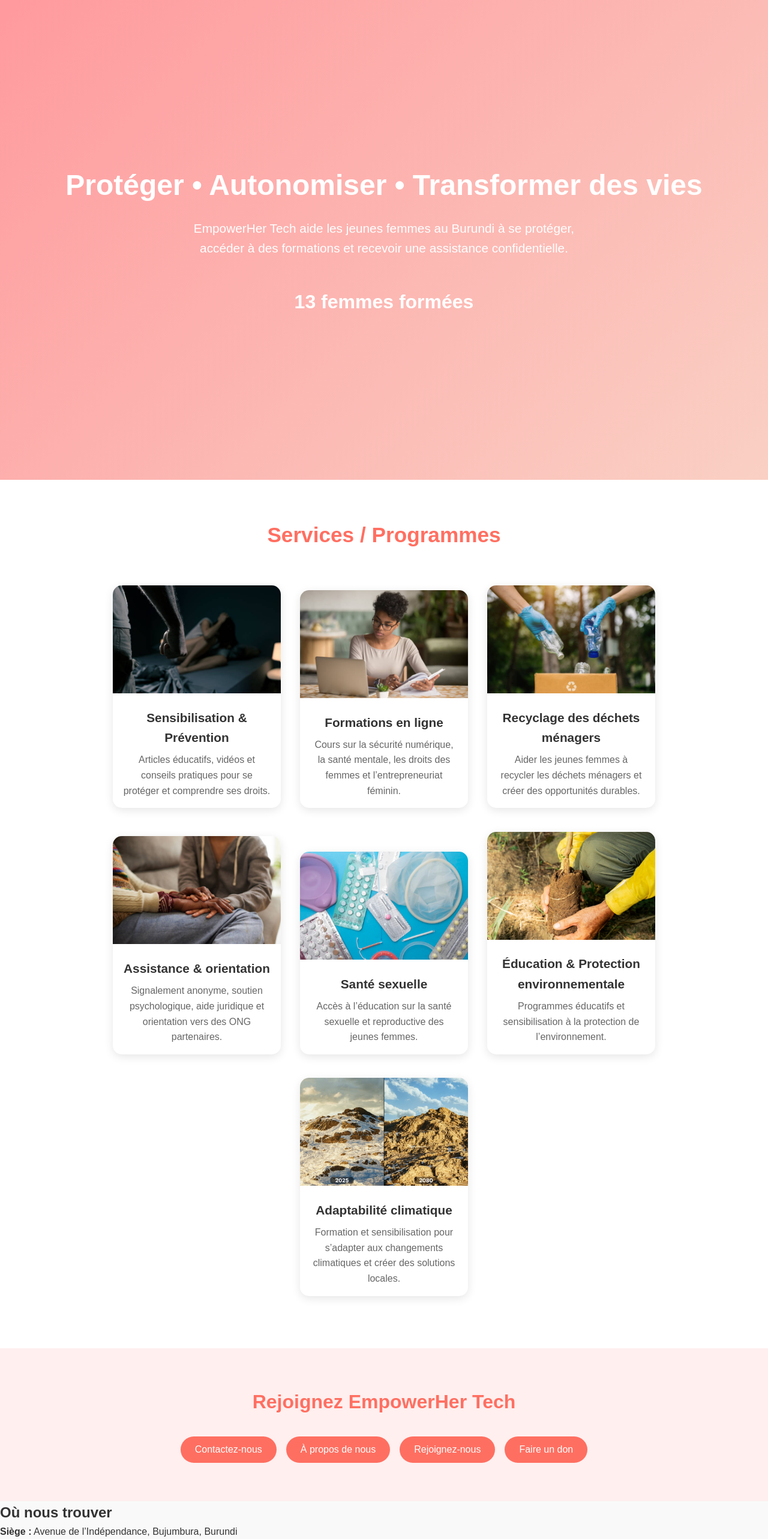
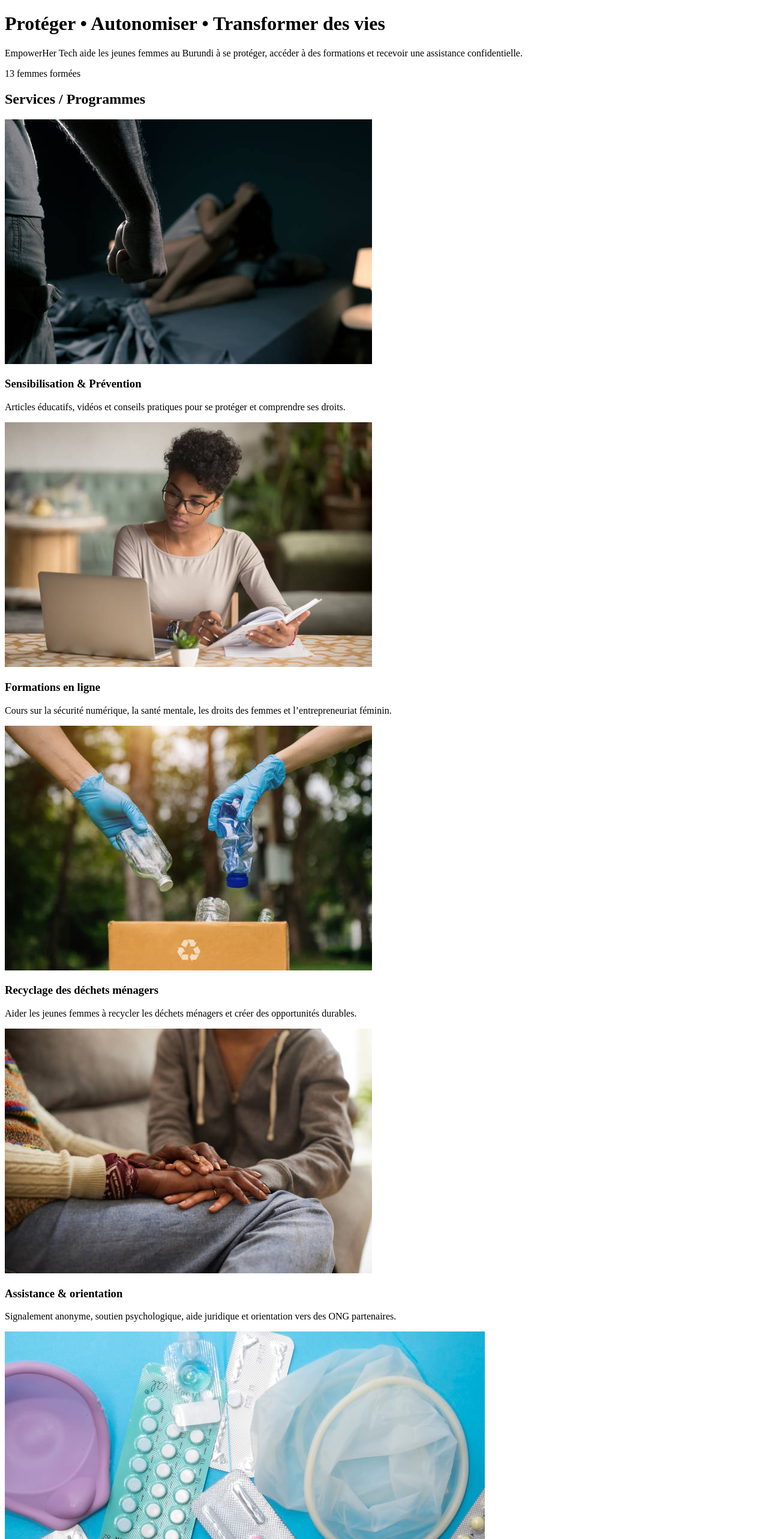
Before and after one commit to vanboi1/empower-her-tech, a React (Vite) app: page / in a window 1280 px wide. Shown: the top 2566 px of the page at 60% size. Built offline with nearby package versions, Linux system fonts and the light colour scheme.

Commit message:
Update App.css

```diff
--- a/src/App.css
+++ b/src/App.css
@@ -1,162 +1,38 @@
-/* === Global Reset === */
-* {
-  margin: 0;
-  padding: 0;
-  box-sizing: border-box;
-  font-family: 'Poppins', sans-serif;
-}
+<header className="hero">
+  <div className="hero-overlay">
+    <motion.h1
+      initial={{ opacity: 0, y: 50 }}
+      animate={{ opacity: 1, y: 0 }}
+      transition={{ duration: 0.8 }}
+    >
+      Protéger • Autonomiser • Transformer des vies
+    </motion.h1>
 
-body {
-  background: #f9f9f9;
-  color: #333;
-  line-height: 1.6;
-}
+    <motion.p
+      initial={{ opacity: 0, y: 50 }}
+      animate={{ opacity: 1, y: 0 }}
+      transition={{ duration: 0.8, delay: 0.3 }}
+    >
+      EmpowerHer Tech aide les jeunes femmes au Burundi à se protéger, accéder à des formations et recevoir une assistance confidentielle.
+    </motion.p>
 
-/* === Hero Section === */
-.hero {
-  background: linear-gradient(135deg, #ff9a9e 0%, #fad0c4 100%);
-  min-height: 100vh;
-  display: flex;
-  flex-direction: column;
-  justify-content: center;
-  align-items: center;
-  text-align: center;
-  padding: 2rem;
-}
+    <motion.div
+      className="counter"
+      initial={{ opacity: 0 }}
+      animate={{ opacity: 1 }}
+      transition={{ duration: 1, delay: 0.6 }}
+    >
+      <CountUp end={13} duration={2.5} /> femmes formées
+    </motion.div>
 
-.hero h1 {
-  font-size: 3rem;
-  color: #fff;
-  margin-bottom: 1rem;
-  font-weight: 700;
-}
-
-.hero p {
-  font-size: 1.3rem;
-  color: #fff;
-  margin-bottom: 2rem;
-  max-width: 700px;
-}
-
-.counter {
-  font-size: 2rem;
-  font-weight: bold;
-  color: #fff;
-  margin-top: 1rem;
-}
-
-/* === Services Section === */
-.services {
-  padding: 4rem 2rem;
-  background: #fff;
-  text-align: center;
-}
-
-.services h2 {
-  font-size: 2.2rem;
-  margin-bottom: 2.5rem;
-  color: #ff6f61;
-}
-
-.service {
-  display: inline-block;
-  margin: 1rem;
-  max-width: 280px;
-  background: #fff;
-  border-radius: 15px;
-  box-shadow: 0 4px 15px rgba(0,0,0,0.1);
-  overflow: hidden;
-  transition: transform 0.3s ease, box-shadow 0.3s ease;
-}
-
-.service img {
-  width: 100%;
-  height: 180px;
-  object-fit: cover;
-  transition: transform 0.3s ease;
-}
-
-.service h3 {
-  font-size: 1.3rem;
-  margin: 1rem 0 0.5rem 0;
-  color: #333;
-}
-
-.service p {
-  font-size: 1rem;
-  color: #666;
-  padding: 0 1rem 1rem 1rem;
-}
-
-.service:hover {
-  transform: translateY(-7px);
-  box-shadow: 0px 15px 25px rgba(0,0,0,0.15);
-}
-
-.service img:hover {
-  transform: scale(1.08);
-}
-
-/* === Join Us Section === */
-.join-us {
-  padding: 4rem 2rem;
-  background: #ffefef;
-  text-align: center;
-}
-
-.join-us h2 {
-  font-size: 2rem;
-  margin-bottom: 2rem;
-  color: #ff6f61;
-}
-
-.join-us .buttons {
-  display: flex;
-  flex-wrap: wrap;
-  justify-content: center;
-  gap: 1rem;
-}
-
-.join-us button {
-  padding: 0.8rem 1.5rem;
-  font-size: 1rem;
-  border: none;
-  border-radius: 50px;
-  cursor: pointer;
-  background: #ff6f61;
-  color: #fff;
-  transition: all 0.3s ease;
-}
-
-.join-us button:hover {
-  background: #ff3b2e;
-  transform: translateY(-3px);
-  box-shadow: 0px 5px 15px rgba(0,0,0,0.2);
-}
-
-/* === Responsive Mobile === */
-@media (max-width: 1024px) {
-  .service {
-    max-width: 45%;
-  }
-}
-
-@media (max-width: 768px) {
-  .hero h1 {
-    font-size: 2.2rem;
-  }
-  .hero p {
-    font-size: 1.1rem;
-  }
-  .services h2, .join-us h2 {
-    font-size: 1.8rem;
-  }
-  .service {
-    max-width: 80%;
-    margin: 1rem auto;
-  }
-  .join-us .buttons {
-    flex-direction: column;
-    gap: 0.8rem;
-  }
-  }
+    <motion.button
+      className="hero-button"
+      initial={{ opacity: 0, scale: 0.8 }}
+      animate={{ opacity: 1, scale: 1 }}
+      transition={{ duration: 0.6, delay: 1 }}
+      onClick={() => window.scrollTo({ top: document.body.scrollHeight, behavior: 'smooth' })}
+    >
+      Contactez-nous
+    </motion.button>
+  </div>
+</header>
```
